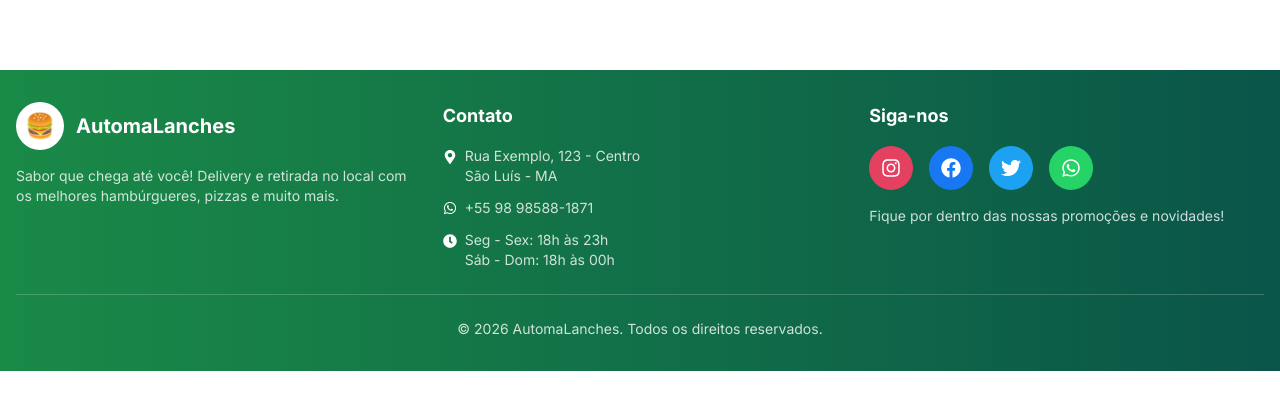
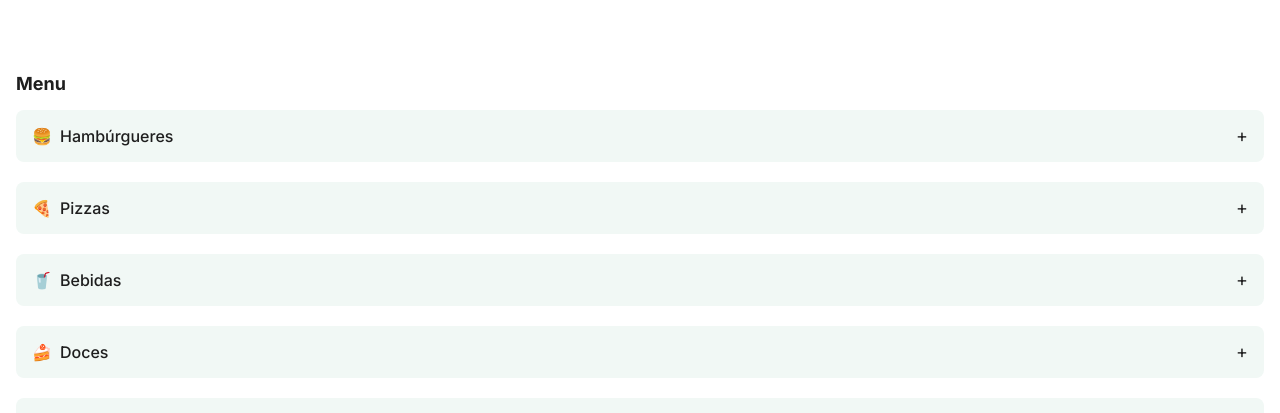
Before and after one commit to Ricardo-dev-00/AutomaLanches, a React (Vite) app: page / in a window 1280 px wide. Shown: the part 2368-2781 px from the top of the page. Before the commit the page ends 2739 px from the top, so only its background shows below. Built offline with nearby package versions, Linux system fonts and the light colour scheme; no server answers.

Commit message:
feat: menu em acordeao por categoria

```diff
--- a/src/App.jsx
+++ b/src/App.jsx
@@ -9,7 +9,7 @@ import Checkout from './components/Checkout';
 import PixPayment from './components/PixPayment';
 import OrderConfirmation from './components/OrderConfirmation';
 import Footer from './components/Footer';
-import { products } from './data/products';
+import { products, categories } from './data/products';
 import { sendOrderToTelegram } from './services/api';
 import useCartStore from './store/cartStore';
 
@@ -18,6 +18,7 @@ function App() {
   const [currentPage, setCurrentPage] = useState('home'); // home, checkout, pix, confirmation
   const [orderData, setOrderData] = useState(null);
   const [orderNumber, setOrderNumber] = useState(null);
+  const [expandedCategory, setExpandedCategory] = useState(null);
 
   const { items, getTotal, clearCart } = useCartStore();
 
@@ -108,6 +109,41 @@ function App() {
             <ProductList products={filteredProducts} />
           </main>
 
+          <section className="max-w-7xl mx-auto px-4 pb-10">
+            <h3 className="text-lg font-bold text-textPrimary mb-3">Menu</h3>
+            <ul className="space-y-2">
+              {categories.map(category => (
+                <li key={category.id}>
+                  <button
+                    onClick={() =>
+                      setExpandedCategory(prev => (prev === category.id ? null : category.id))
+                    }
+                    className="w-full flex items-center justify-between gap-3 px-4 py-3 rounded-lg text-left bg-card text-textPrimary hover:bg-gray-200 transition-all duration-200"
+                  >
+                    <span className="flex items-center gap-2 font-medium">
+                      <span>{category.icon}</span>
+                      <span>{category.name}</span>
+                    </span>
+                    <span className={`text-lg transition-transform duration-200 ${
+                      expandedCategory === category.id ? 'rotate-180' : 'rotate-0'
+                    }`}>
+                      {expandedCategory === category.id ? '−' : '+'}
+                    </span>
+                  </button>
+                  <div
+                    className={`mt-3 overflow-hidden transition-all duration-300 ease-out ${
+                      expandedCategory === category.id ? 'max-h-[2000px] opacity-100' : 'max-h-0 opacity-0'
+                    }`}
+                  >
+                    <ProductList
+                      products={products.filter(p => p.category === category.id)}
+                    />
+                  </div>
+                </li>
+              ))}
+            </ul>
+          </section>
+
           <Footer />
 
           <Cart onCheckout={handleCheckout} />
```
Also changed, not shown: 1 other file (tests, documents, lock files or other folders).
